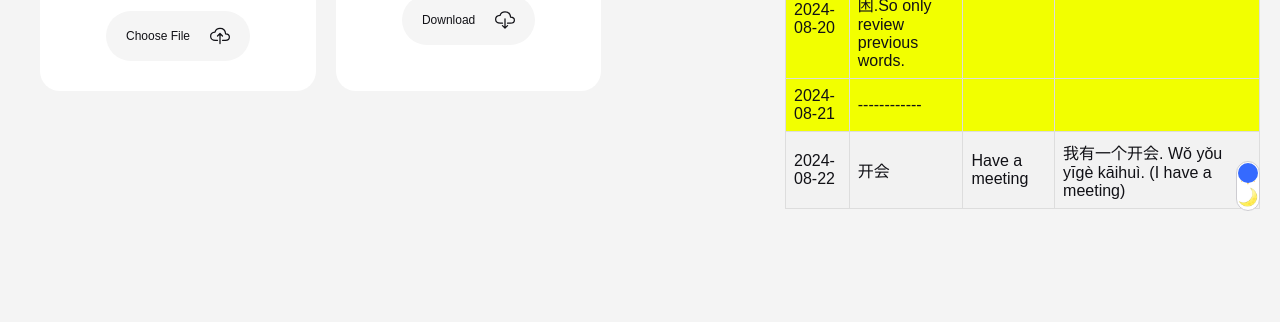
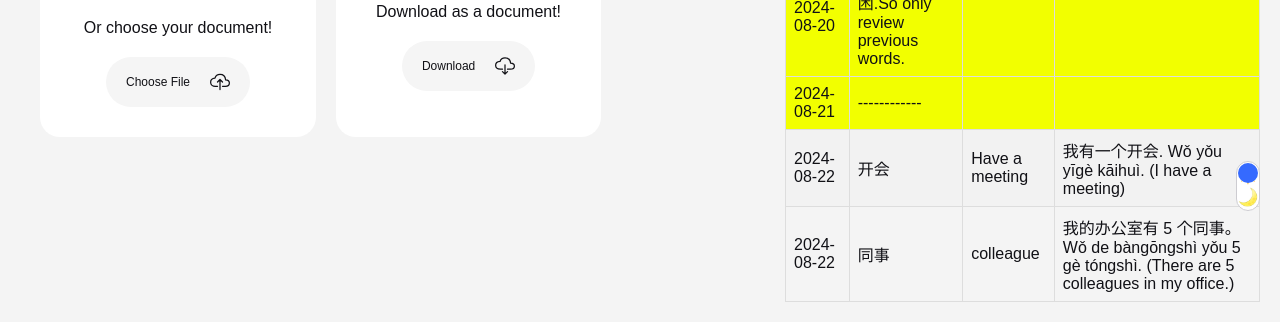
Before and after one commit to nahidbadhon/badhonspage, a plain HTML site: page Chineselearning.html in a window 1280 px wide. Shown: the part 569-891 px from the top of the page. Before the commit the page ends 800 px from the top, so only its background shows below. Drawn offline with nearby package versions, Linux system fonts and the light colour scheme.

Commit message:
chinese-words_update

```diff
--- a/Chineselearning.html
+++ b/Chineselearning.html
@@ -224,6 +224,13 @@
                <td>我有一个开会. Wǒ yǒu yīgè kāihuì. (I have a meeting)</td>
            </tr>
 
+           <tr>
+            <td>2024-08-22</td>
+            <td>同事</td>
+            <td>colleague</td>
+            <td>我的办公室有 5 个同事。Wǒ de bàngōngshì yǒu 5 gè tóngshì. (There are 5 colleagues in my office.)</td>
+        </tr>
+
          </tbody>
     </table>
 
```
